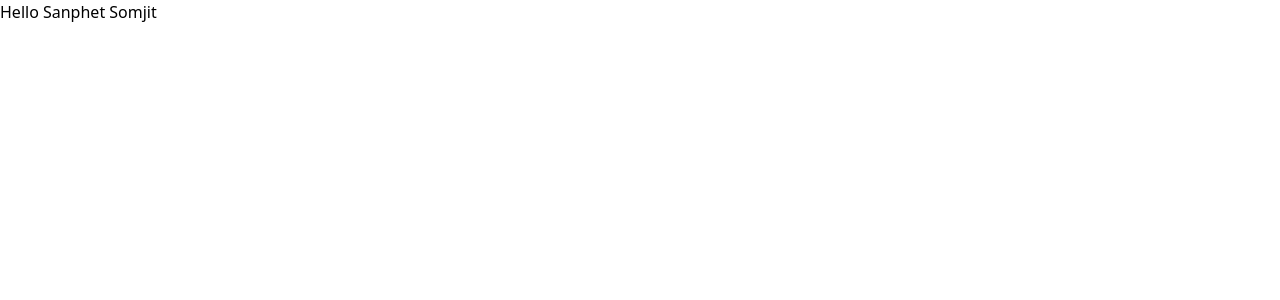
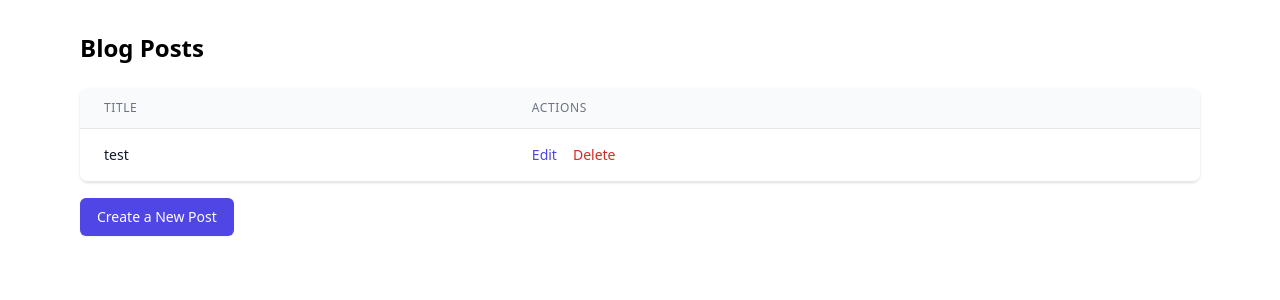
Before and after one commit to GeekOnly/Learn-Next.JS-Prisma-Docker-PostgreSQL, a Next.js app: page / in a window 1280 px wide. Shown: the top 300 px of the page. Built offline with nearby package versions, Linux system fonts and the light colour scheme.

Commit message:
Create WebApp Template

```diff
--- /dev/null
+++ b/app/create/page.tsx
@@ -0,0 +1,53 @@
+'use client'
+
+import React, { useState } from 'react'
+import axios from 'axios'
+
+const Create = () => {
+ return (
+    <div className="max-w-4xl mx-auto px-4 py-8">
+      <h1 className="text-2xl font-semibold mb-6">Create a New Post</h1>
+      <form className="space-y-6">
+        <div>
+          <label
+            htmlFor="title"
+            className="block text-sm font-medium text-gray-700"
+          >
+            Title
+          </label>
+          <input
+            type="text"
+            name="title"
+            id="title"
+            className="mt-1 block w-full rounded-md border-gray-300 shadow-sm focus:border-indigo-500 focus:ring-indigo-500 sm:text-sm"
+          />
+        </div>
+        <div>
+          <label
+            htmlFor="content"
+            className="block text-sm font-medium text-gray-700"
+          >
+            Content
+          </label>
+          <textarea
+            name="content"
+            id="content"
+            required
+            rows={4}
+            className="mt-1 block w-full rounded-md border-gray-300 shadow-sm focus:border-indigo-500 focus:ring-indigo-500 sm:text-sm"
+          ></textarea>
+        </div>
+        <div>
+          <button
+            type="submit"
+            className="inline-flex justify-center py-2 px-4 border border-transparent shadow-sm text-sm font-medium rounded-md text-white bg-indigo-600 hover:bg-indigo-700 focus:outline-none focus:ring-2 focus:ring-offset-2 focus:ring-indigo-500"
+          >
+            Submit
+          </button>
+        </div>
+      </form>
+    </div>
+  )
+}
+
+export default Create
--- /dev/null
+++ b/app/edit/[id]/page.tsx
@@ -0,0 +1,55 @@
+'use client'
+
+import React, { useEffect, useState } from 'react'
+import axios from 'axios'
+
+const Edit = ({ params }: { params: { id: string } }) => {
+    const {id} = params
+    return (
+        <div className="max-w-4xl mx-auto px-4 py-8">
+          <h1 className="text-2xl font-semibold mb-6">Edit Post {id}</h1>
+          <form className="space-y-6">
+            <div>
+              <label
+                htmlFor="title"
+                className="block text-sm font-medium text-gray-700"
+              >
+                Title
+              </label>
+              <input
+                type="text"
+                name="title"
+                id="title"
+                required
+                className="mt-1 block w-full rounded-md border-gray-300 shadow-sm focus:border-indigo-500 focus:ring-indigo-500 sm:text-sm"
+              />
+            </div>
+            <div>
+              <label
+                htmlFor="content"
+                className="block text-sm font-medium text-gray-700"
+              >
+                Content
+              </label>
+              <textarea
+                name="content"
+                id="content"
+                required
+                rows={4}
+                className="mt-1 block w-full rounded-md border-gray-300 shadow-sm focus:border-indigo-500 focus:ring-indigo-500 sm:text-sm"
+              ></textarea>
+            </div>
+            <div>
+              <button
+                type="submit"
+                className="inline-flex justify-center py-2 px-4 border border-transparent shadow-sm text-sm font-medium rounded-md text-white bg-indigo-600 hover:bg-indigo-700 focus:outline-none focus:ring-2 focus:ring-offset-2 focus:ring-indigo-500"
+              >
+                Update
+              </button>
+            </div>
+          </form>
+        </div>
+      )
+    }
+
+export default Edit
--- a/app/page.tsx
+++ b/app/page.tsx
@@ -1,7 +1,72 @@
+'use client'
+
+import React, { useEffect, useState } from 'react'
+import axios from 'axios'
+import Link from 'next/link'
+import { title } from 'process'
+
 export default function Home() {
-  return (
-    <div>
-      Hello Sanphet Somjit
+
+
+  const posts = [{
+    id:1,
+    title: 'test',
+    content: 'test',
+  },
+]
+return (
+  <div className="max-w-6xl mx-auto px-4 py-8">
+    <h1 className="text-2xl font-semibold mb-6">Blog Posts</h1>
+    <div className="shadow overflow-hidden border-b border-gray-200 sm:rounded-lg">
+      <table className="min-w-full divide-y divide-gray-200">
+        <thead className="bg-gray-50">
+          <tr>
+            <th
+              scope="col"
+              className="px-6 py-3 text-left text-xs font-medium text-gray-500 uppercase tracking-wider"
+            >
+              Title
+            </th>
+            <th
+              scope="col"
+              className="px-6 py-3 text-left text-xs font-medium text-gray-500 uppercase tracking-wider"
+            >
+              Actions
+            </th>
+          </tr>
+        </thead>
+        <tbody className="bg-white divide-y divide-gray-200">
+          {posts.map((post: any) => (
+            <tr key={post.id}>
+              <td className="px-6 py-4 whitespace-nowrap">
+                <div className="text-sm font-medium text-gray-900">
+                  {post.title}
+                </div>
+              </td>
+              <td className="px-6 py-4 whitespace-nowrap text-sm font-medium">
+                <Link
+                  className="text-indigo-600 hover:text-indigo-900 mr-4"
+                  href={`/edit/${post.id}`}
+                >
+                  Edit
+                </Link>
+                <button
+                  className="text-red-600 hover:text-red-900"
+                >
+                  Delete
+                </button>
+              </td>
+            </tr>
+          ))}
+        </tbody>
+      </table>
     </div>
-  );
+    <Link
+      className="mt-4 inline-flex items-center px-4 py-2 border border-transparent shadow-sm text-sm font-medium rounded-md text-white bg-indigo-600 hover:bg-indigo-700 focus:outline-none focus:ring-2 focus:ring-offset-2 focus:ring-indigo-500"
+      href="/create"
+    >
+      Create a New Post
+    </Link>
+  </div>
+)
 }
--- a/package.json
+++ b/package.json
@@ -10,6 +10,7 @@
   },
   "dependencies": {
     "@prisma/client": "^6.4.1",
+    "axios": "^1.7.9",
     "next": "15.1.7",
     "react": "^19.0.0",
     "react-dom": "^19.0.0"
```
Also changed, not shown: 1 other file (tests, documents, lock files or other folders).
